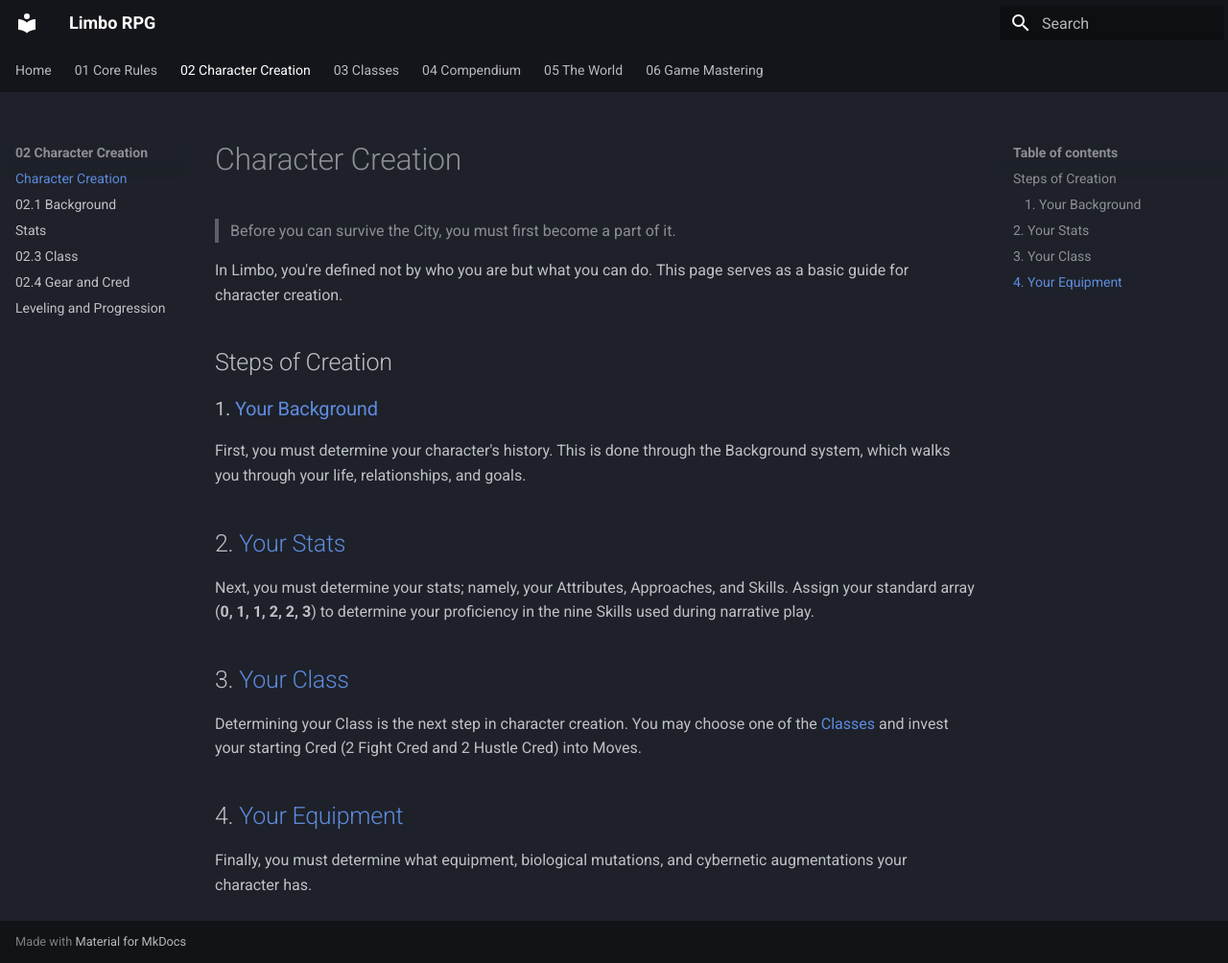
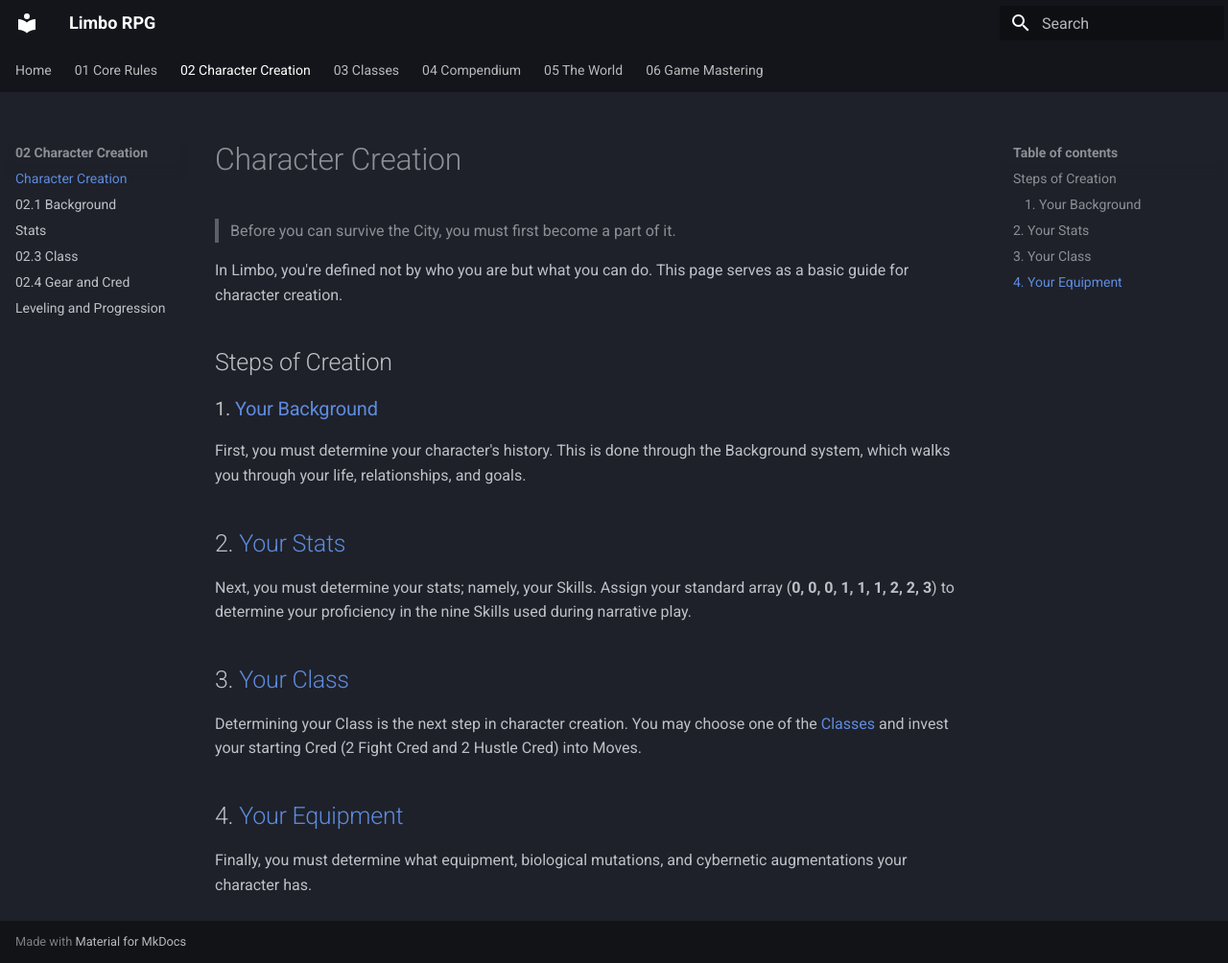
Before and after one commit to Bonfou/LimboRPG, an MkDocs documentation site: the page built from docs/02_Character_Creation/index.md, in a window 1280 px wide and 1004 px high. Shown: the whole window at 96% size. Built offline with MkDocs 1.6.1 and Material for MkDocs 9.7.7, drawn with Linux system fonts in a browser that asks for light colours.

Commit message:
Implement Skill changes

```diff
--- a/docs/02_Character_Creation/index.md
+++ b/docs/02_Character_Creation/index.md
@@ -7,7 +7,7 @@ In Limbo, you're defined not by who you are but what you can do. This page serve
 ### 1. [Your Background](02.1_Background.md)
 First, you must determine your character's history. This is done through the Background system, which walks you through your life, relationships, and goals.
 ## 2. [Your Stats](../02_Character_Creation/02.2_Stats)
-Next, you must determine your stats; namely, your Attributes, Approaches, and Skills. Assign your standard array (**0, 1, 1, 2, 2, 3**) to determine your proficiency in the nine Skills used during narrative play.
+Next, you must determine your stats; namely, your Skills. Assign your standard array (**0, 0, 0, 1, 1, 1, 2, 2, 3**) to determine your proficiency in the nine Skills used during narrative play.
 ## 3. [Your Class](../02_Character_Creation/02.3_Class)
 Determining your Class is the next step in character creation. You may choose one of the [Classes](../03_Classes/index) and invest your starting Cred (2 Fight Cred and 2 Hustle Cred) into Moves.
 ## 4. [Your Equipment](../02_Character_Creation/02.4_Gear_and_Cred)
```
